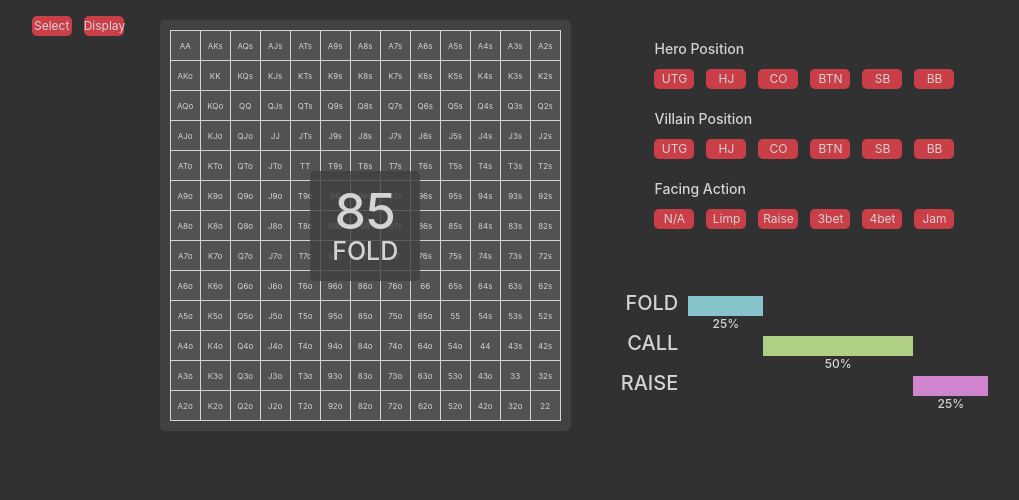
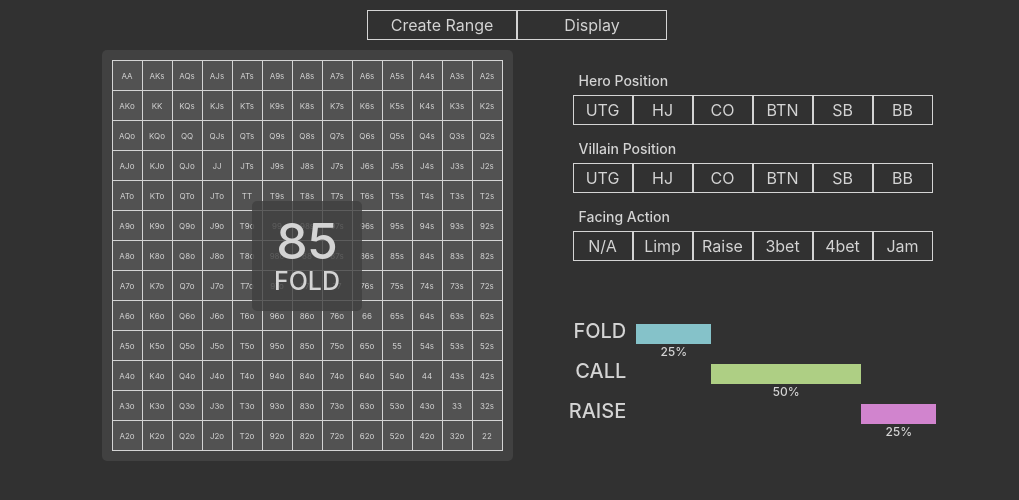
Before and after one commit to evanmoses/realtimepre, a React (Create React App) app in the folder client/: page / in a window 1280 px wide. Shown: the top 500 px of the page, without its empty margins (123-1142 px from the left). Built offline with nearby package versions, Linux system fonts and the light colour scheme.

Commit message:
initial structure using styled-components

```diff
--- a/client/package.json
+++ b/client/package.json
@@ -7,6 +7,7 @@
     "@testing-library/react": "^11.2.3",
     "@testing-library/user-event": "^12.6.3",
     "axios": "^0.21.1",
+    "babel-plugin-styled-components": "^1.12.0",
     "react": "^17.0.1",
     "react-dom": "^17.0.1",
     "react-scripts": "4.0.1",
--- a/client/src/App.css
+++ b/client/src/App.css
@@ -1,19 +1,3 @@
-* {
-  box-sizing: border-box;
-}
-
-button {
-  user-select: none;
-}
-
-.App {
-  text-align: center;
-  padding: 10px;
-  display: flex;
-  flex-wrap: wrap;
-  justify-content: center;
-  color: #d4d4d4;
-}
 
 .rangebox {
   background-color: #414141;
--- a/client/src/App.js
+++ b/client/src/App.js
@@ -1,11 +1,38 @@
-import React, {useState} from 'react';
-import logo from './logo.svg';
+import React, { useState, useEffect } from 'react';
+import axios from 'axios';
+import styled from 'styled-components/macro';
+
+import './App.css';
+
 import Testlink from './components/Testlink.jsx'
 import Rangechart from './components/Rangechart.jsx'
 import Dash from './components/Dash.jsx'
-import axios from 'axios';
-import './App.css';
 
+
+const MainContainer = styled.div`
+  /* stylelint-disable */
+  text-align: center;
+  padding: 10px;
+  color: #d4d4d4;
+`;
+
+const AppRow = styled.div`
+  display: flex;
+  flex-wrap: wrap;
+  justify-content: center;
+`;
+
+const DispButton = styled.button`
+  border: 1px solid #d4d4d4;
+  height: 30px;
+  width: 150px;
+
+  &:hover,
+  &:active,
+  &:focus {
+    background-color: #702227;
+  }
+`;
 
 function App() {
 
@@ -15,15 +42,18 @@ function App() {
   const setView = () => setDisplay(true);
 
 
+
   return (
-    <div className="App">
-      <div className="dash-container">
-        <button onClick={setSelect} className='selecta'>Select</button>
-        <button onClick={setView} className="selecta">Display</button>
-      </div>
-      <Rangechart displayActive={displayActive}/>
-      <Dash displayActive={displayActive}/>
-    </div>
+    <MainContainer>
+      <AppRow>
+        <DispButton onClick={setSelect}>Create Range</DispButton>
+        <DispButton onClick={setView}>Display</DispButton>
+      </AppRow>
+      <AppRow>
+        <Rangechart displayActive={displayActive} />
+        <Dash displayActive={displayActive} />
+      </AppRow>
+    </MainContainer>
   );
 }
 
--- a/client/src/components/Buttons.jsx
+++ b/client/src/components/Buttons.jsx
@@ -1,4 +1,17 @@
 import React from 'react';
+import styled from 'styled-components/macro';
+
+const CheckButton = styled.button`
+  border: 1px solid #d4d4d4;
+  height: 30px;
+  width: 60px;
+
+  &:hover,
+  &:active,
+  &:focus {
+    background-color: #702227;
+  }
+`;
 
 function Buttons() {
   return (
@@ -6,34 +19,34 @@ function Buttons() {
       <div className="button-group">
         <div className="button-label">Hero Position</div>
         <div className="button-row">
-          <button className="selecta">UTG</button>
-          <button className="selecta">HJ</button>
-          <button className="selecta">CO</button>
-          <button className="selecta">BTN</button>
-          <button className="selecta">SB</button>
-          <button className="selecta">BB</button>
+          <CheckButton>UTG</CheckButton>
+          <CheckButton>HJ</CheckButton>
+          <CheckButton>CO</CheckButton>
+          <CheckButton>BTN</CheckButton>
+          <CheckButton>SB</CheckButton>
+          <CheckButton>BB</CheckButton>
         </div>
       </div>
       <div className="button-group">
         <div className="button-label">Villain Position</div>
         <div className="button-row">
-          <button className="selecta">UTG</button>
-          <button className="selecta">HJ</button>
-          <button className="selecta">CO</button>
-          <button className="selecta">BTN</button>
-          <button className="selecta">SB</button>
-          <button className="selecta">BB</button>
+          <CheckButton>UTG</CheckButton>
+          <CheckButton>HJ</CheckButton>
+          <CheckButton>CO</CheckButton>
+          <CheckButton>BTN</CheckButton>
+          <CheckButton>SB</CheckButton>
+          <CheckButton>BB</CheckButton>
         </div>
       </div>
       <div className="button-group">
         <div className="button-label">Facing Action</div>
         <div className="button-row">
-          <button className="selecta">N/A</button>
-          <button className="selecta">Limp</button>
-          <button className="selecta">Raise</button>
-          <button className="selecta">3bet</button>
-          <button className="selecta">4bet</button>
-          <button className="selecta">Jam</button>
+          <CheckButton>N/A</CheckButton>
+          <CheckButton>Limp</CheckButton>
+          <CheckButton>Raise</CheckButton>
+          <CheckButton>3bet</CheckButton>
+          <CheckButton>4bet</CheckButton>
+          <CheckButton>Jam</CheckButton>
         </div>
       </div>
     </div>
--- a/client/src/index.css
+++ b/client/src/index.css
@@ -1,3 +1,8 @@
+* {
+  box-sizing: border-box;
+  -webkit-appearance: none;
+}
+
 body {
   margin: 0;
   font-family: -apple-system, BlinkMacSystemFont, 'Segoe UI', 'Roboto', 'Oxygen',
@@ -21,6 +26,7 @@ button, input[type="submit"], input[type="reset"] {
   font: inherit;
   cursor: pointer;
   outline: inherit;
+  user-select: none;
 }
 
 input, input:focus {
```
